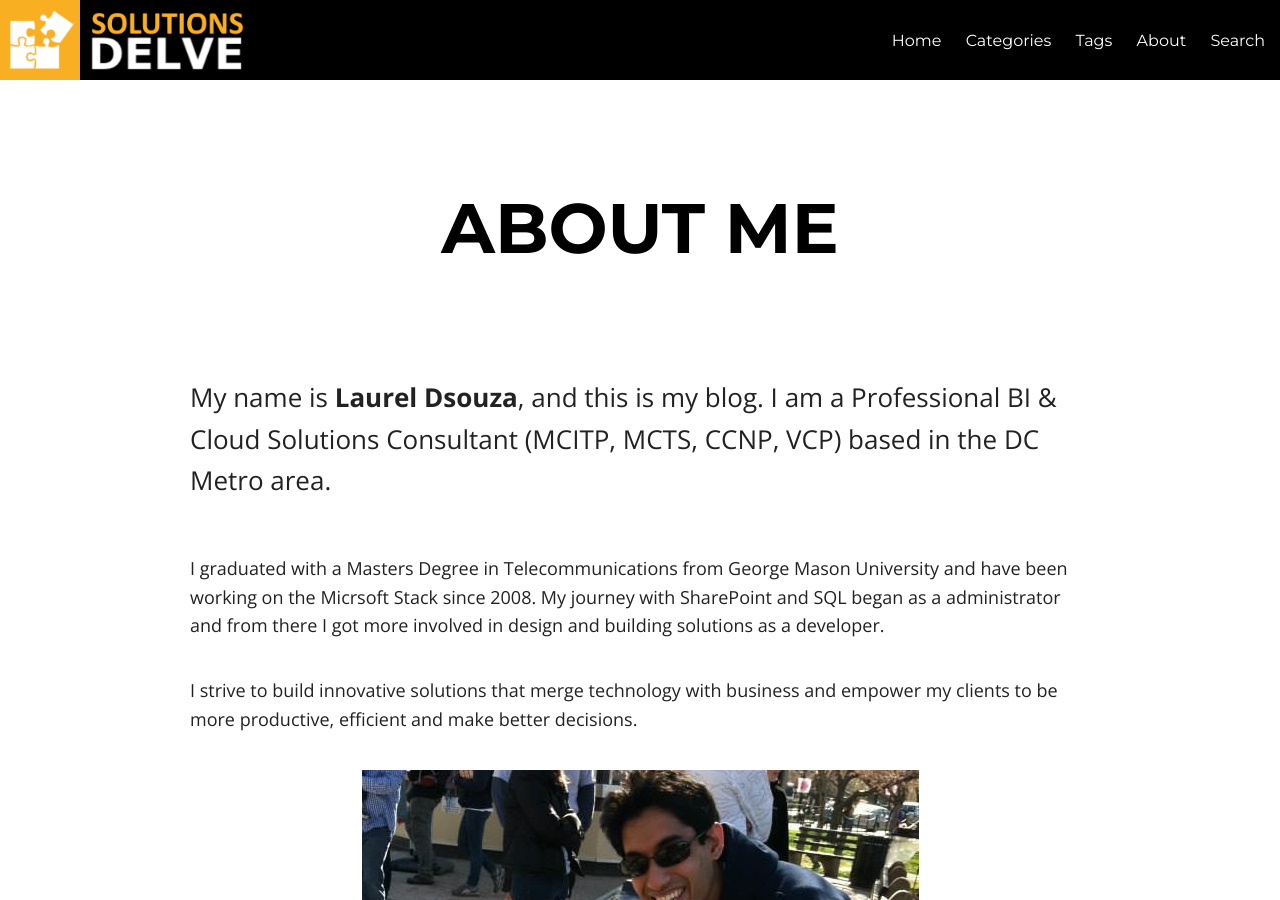
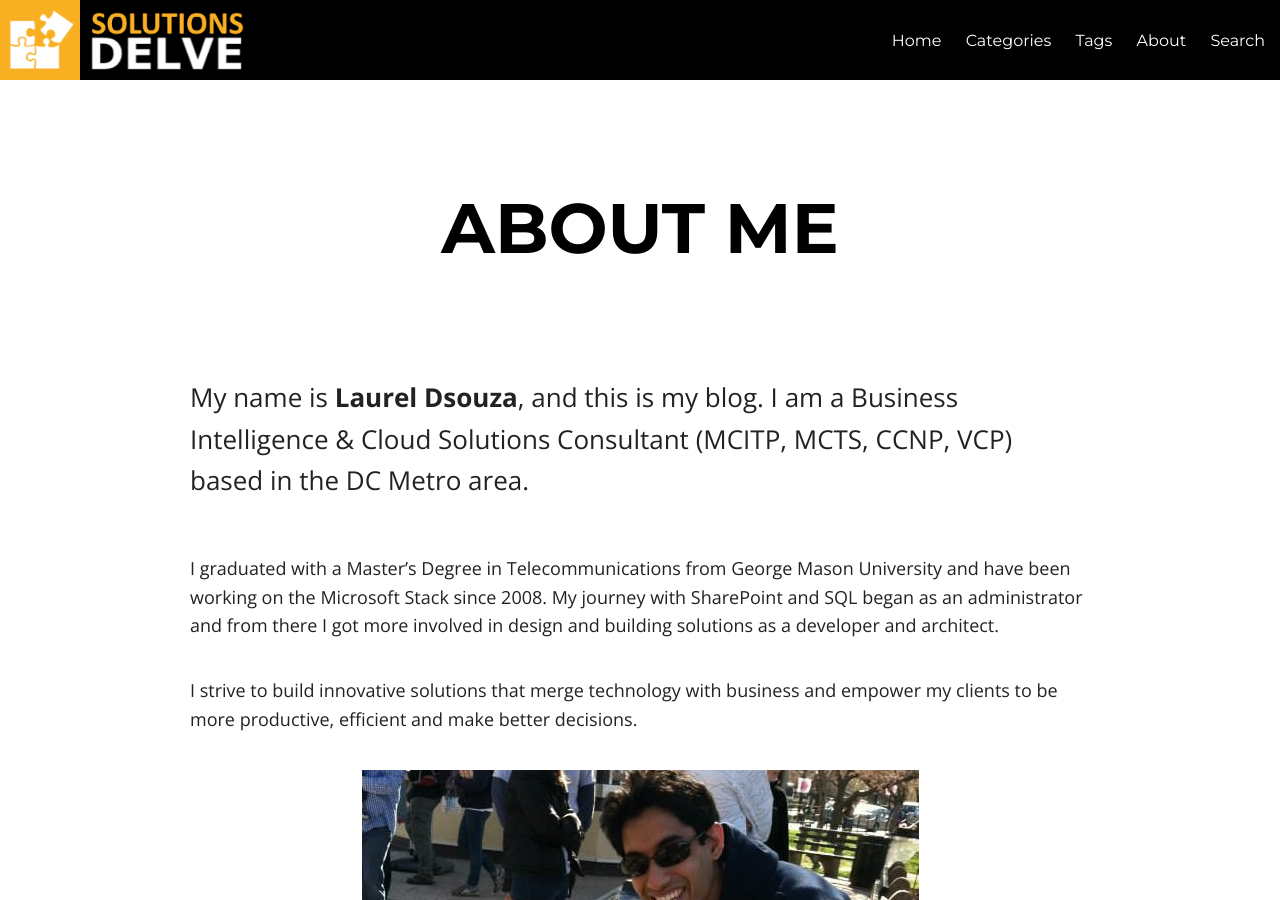
Before and after one commit to ldsouza/ldsouza.github.io, a Jekyll site: the page built from about.md, in a window 1280 px wide and 900 px high. Built offline with Jekyll 4.4.1, drawn with Linux system fonts in a browser that asks for light colours; nearby versions of some CDN libraries.

Commit message:
Update about.md

```diff
--- a/about.md
+++ b/about.md
@@ -5,9 +5,9 @@ title: About Me
 tags: [ldsouza]
 chart: true
 ---
-My name is **Laurel Dsouza**, and this is my blog. I am a Professional BI & Cloud Solutions Consultant (MCITP, MCTS, CCNP, VCP) based in the DC Metro area.
+My name is **Laurel Dsouza**, and this is my blog. I am a Business Intelligence & Cloud Solutions Consultant (MCITP, MCTS, CCNP, VCP) based in the DC Metro area.
 
-I graduated with a Masters Degree in Telecommunications from George Mason University and have been working on the Micrsoft Stack since 2008. My journey with SharePoint and SQL began as a administrator and from there I got more involved in design and building solutions as a developer.
+I graduated with a Master’s Degree in Telecommunications from George Mason University and have been working on the Microsoft Stack since 2008. My journey with SharePoint and SQL began as an administrator and from there I got more involved in design and building solutions as a developer and architect.
 
 I strive to build innovative solutions that merge technology with business and empower my clients to be more productive, efficient and make better decisions.
 
```
